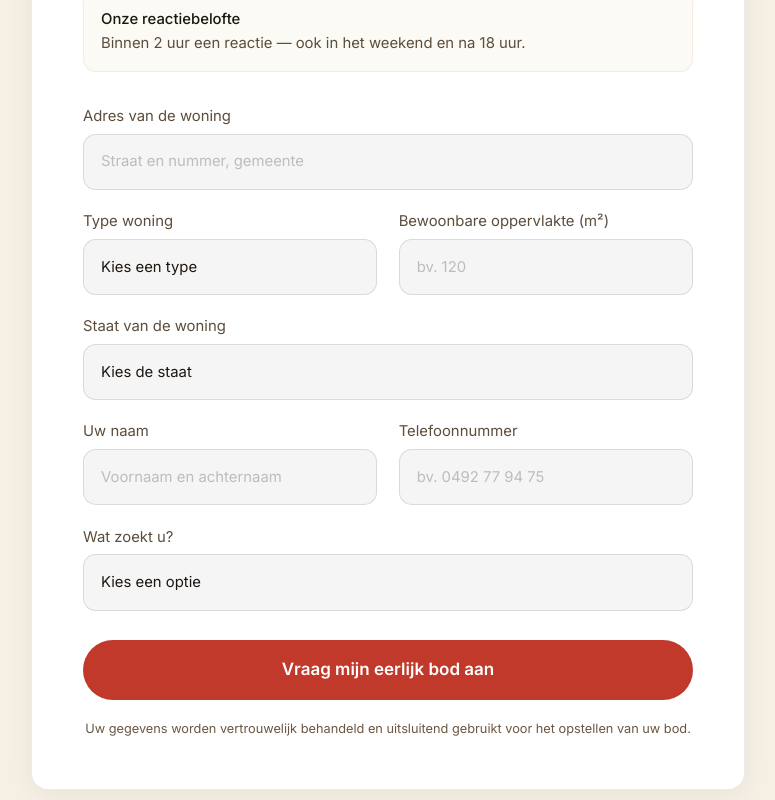
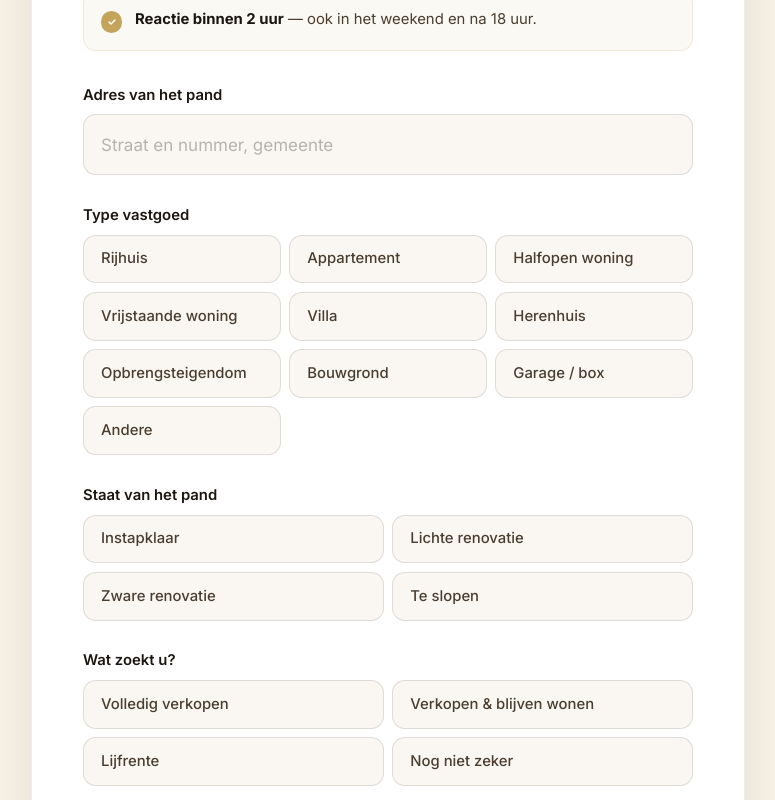
Before and after one commit to bb483/wijkopenpanden, a Next.js app: page / in a window 1280 px wide. Shown: the part 10420-11220 px from the top of the page, without its empty margins (252-1027 px from the left). Built offline with nearby package versions, Linux system fonts and the light colour scheme.

Commit message:
Formulier: klikbare knoppen, opbrengsteigendom, oppervlakte verwijderd

```diff
--- a/components/home/Formulier.tsx
+++ b/components/home/Formulier.tsx
@@ -7,7 +7,6 @@ import Container from "@/components/Container";
 interface FormData {
   adres: string;
   typeWoning: string;
-  oppervlakte: string;
   staat: string;
   naam: string;
   telefoon: string;
@@ -17,7 +16,6 @@ interface FormData {
 const initial: FormData = {
   adres: "",
   typeWoning: "",
-  oppervlakte: "",
   staat: "",
   naam: "",
   telefoon: "",
@@ -29,55 +27,88 @@ type Errors = Partial<Record<keyof FormData, string>>;
 function validate(data: FormData): Errors {
   const e: Errors = {};
   if (!data.adres.trim()) e.adres = "Vul het adres in.";
-  if (!data.typeWoning) e.typeWoning = "Kies een woningtype.";
-  if (!data.oppervlakte || isNaN(Number(data.oppervlakte)) || Number(data.oppervlakte) < 10)
-    e.oppervlakte = "Vul een geldige oppervlakte in (m²).";
-  if (!data.staat) e.staat = "Kies de staat van de woning.";
+  if (!data.typeWoning) e.typeWoning = "Kies een type.";
+  if (!data.staat) e.staat = "Kies de staat.";
   if (!data.naam.trim()) e.naam = "Vul uw naam in.";
   if (!data.telefoon.trim()) e.telefoon = "Vul uw telefoonnummer in.";
-  if (!data.intentie) e.intentie = "Kies wat u zoekt.";
+  if (!data.intentie) e.intentie = "Kies een optie.";
   return e;
 }
 
 const inputBase: React.CSSProperties = {
   width: "100%",
-  background: "rgba(28,22,16,0.04)",
-  border: "1px solid rgba(28,22,16,0.12)",
+  background: "#FAF7F2",
+  border: "1.5px solid rgba(28,22,16,0.12)",
   color: "#1C1610",
   borderRadius: "0.75rem",
-  padding: "0.875rem 1rem",
-  fontSize: "0.875rem",
+  padding: "0.9rem 1rem",
+  fontSize: "1rem",
   outline: "none",
-  transition: "border-color 150ms ease-out, box-shadow 150ms ease-out",
-  appearance: "none" as const,
+  transition: "border-color 150ms, box-shadow 150ms",
 };
 
-function Field({
-  label,
-  error,
-  children,
-}: {
-  label: string;
-  error?: string;
-  children: React.ReactNode;
-}) {
+function Field({ label, error, children }: { label: string; error?: string; children: React.ReactNode }) {
   return (
-    <div className="flex flex-col gap-1.5">
-      <label
-        className="text-sm"
-        style={{ color: "#5C4D3C" }}
-      >
-        {label}
-      </label>
+    <div className="flex flex-col gap-2">
+      <p className="text-sm font-semibold" style={{ color: "#1C1610" }}>{label}</p>
       {children}
-      {error && (
-        <p className="text-xs" style={{ color: "#C0392B" }}>
-          {error}
-        </p>
-      )}
+      {error && <p className="text-sm font-medium" style={{ color: "#C0392B" }}>{error}</p>}
     </div>
   );
 }
+
+function OptionButton({
+  label,
+  selected,
+  onClick,
+}: {
+  label: string;
+  selected: boolean;
+  onClick: () => void;
+}) {
+  return (
+    <button
+      type="button"
+      onClick={onClick}
+      className="px-4 py-3 rounded-xl text-sm font-medium text-left transition-all duration-150"
+      style={{
+        background: selected ? "rgba(196,163,90,0.10)" : "#FAF7F2",
+        border: selected ? "2px solid #C4A35A" : "1.5px solid rgba(28,22,16,0.12)",
+        color: selected ? "#1C1610" : "#4A3D30",
+        fontWeight: selected ? 600 : 500,
+      }}
+    >
+      {label}
+    </button>
+  );
+}
+
+const types = [
+  "Rijhuis",
+  "Appartement",
+  "Halfopen woning",
+  "Vrijstaande woning",
+  "Villa",
+  "Herenhuis",
+  "Opbrengsteigendom",
+  "Bouwgrond",
+  "Garage / box",
+  "Andere",
+];
+
+const staten = [
+  "Instapklaar",
+  "Lichte renovatie",
+  "Zware renovatie",
+  "Te slopen",
+];
+
+const intenties = [
+  "Volledig verkopen",
+  "Verkopen & blijven wonen",
+  "Lijfrente",
+  "Nog niet zeker",
+];
 
 export default function Formulier() {
   const [form, setForm] = useState<FormData>(initial);
@@ -86,10 +117,22 @@ export default function Formulier() {
   const [loading, setLoading] = useState(false);
   const [sendError, setSendError] = useState(false);
 
-  const set =
-    (field: keyof FormData) =>
-    (e: React.ChangeEvent<HTMLInputElement | HTMLSelectElement>) =>
+  const setText = (field: keyof FormData) =>
+    (e: React.ChangeEvent<HTMLInputElement>) =>
       setForm((f) => ({ ...f, [field]: e.target.value }));
+
+  const pick = (field: keyof FormData, value: string) =>
+    setForm((f) => ({ ...f, [field]: value }));
+
+  const handleFocus = (e: React.FocusEvent<HTMLInputElement>) => {
+    e.target.style.borderColor = "#C4A35A";
+    e.target.style.boxShadow = "0 0 0 3px rgba(196,163,90,0.12)";
+  };
+
+  const handleBlur = (e: React.FocusEvent<HTMLInputElement>) => {
+    e.target.style.borderColor = "rgba(28,22,16,0.12)";
+    e.target.style.boxShadow = "none";
+  };
 
   async function handleSubmit(e: FormEvent) {
     e.preventDefault();
@@ -113,11 +156,8 @@ export default function Formulier() {
         }),
       });
       const data = await res.json();
-      if (data.success) {
-        setSubmitted(true);
-      } else {
-        setSendError(true);
-      }
+      if (data.success) setSubmitted(true);
+      else setSendError(true);
     } catch {
       setSendError(true);
     } finally {
@@ -125,27 +165,8 @@ export default function Formulier() {
     }
   }
 
-  const focusStyle = {
-    borderColor: "rgba(196,163,90,0.5)",
-    boxShadow: "0 0 0 3px rgba(196,163,90,0.10)",
-  };
-
-  const handleFocus = (e: React.FocusEvent<HTMLInputElement | HTMLSelectElement>) => {
-    e.target.style.borderColor = "rgba(196,163,90,0.5)";
-    e.target.style.boxShadow = "0 0 0 3px rgba(196,163,90,0.08)";
-  };
-
-  const handleBlur = (e: React.FocusEvent<HTMLInputElement | HTMLSelectElement>) => {
-    e.target.style.borderColor = "rgba(28,22,16,0.12)";
-    e.target.style.boxShadow = "none";
-  };
-
   return (
-    <section
-      id="formulier"
-      className="py-24 md:py-32"
-      style={{ background: "#F5EFE4" }}
-    >
+    <section id="formulier" className="py-24 md:py-32" style={{ background: "#F5EFE4" }}>
       <Container>
         <div className="max-w-2xl mx-auto">
           <motion.div
@@ -154,188 +175,138 @@ export default function Formulier() {
             viewport={{ once: true }}
             transition={{ duration: 0.6, ease: [0.22, 1, 0.36, 1] }}
             className="rounded-2xl p-8 md:p-12"
-            style={{
-              background: "#FFFFFF",
-              border: "1px solid rgba(28,22,16,0.08)",
-              boxShadow: "0 4px 24px rgba(28,22,16,0.06)",
-            }}
+            style={{ background: "#FFFFFF", border: "1px solid rgba(28,22,16,0.08)", boxShadow: "0 4px 32px rgba(28,22,16,0.07)" }}
           >
-            <p
-              className="text-sm font-semibold tracking-widest uppercase mb-3"
-              style={{ color: "#C4A35A" }}
-            >
+            <p className="text-sm font-semibold tracking-widest uppercase mb-3" style={{ color: "#C4A35A" }}>
               Gratis en vrijblijvend
             </p>
             <h2
               className="font-serif font-normal mb-4"
-              style={{
-                fontSize: "clamp(1.75rem, 3.5vw, 2.5rem)",
-                color: "#1C1610",
-                letterSpacing: "-0.02em",
-              }}
+              style={{ fontSize: "clamp(1.75rem, 3.5vw, 2.5rem)", color: "#1C1610", letterSpacing: "-0.02em" }}
             >
               Vraag uw eerlijk bod aan
             </h2>
 
-            {/* Reactiebelofte */}
-            <div
-              className="mb-8 p-4 rounded-xl"
-              style={{
-                background: "rgba(196,163,90,0.06)",
-                border: "1px solid rgba(196,163,90,0.15)",
-              }}
-            >
-              <p className="text-sm font-medium text-[#1C1610] mb-0.5">Onze reactiebelofte</p>
-              <p className="text-sm" style={{ color: "#5C4D3C" }}>
-                Binnen 2 uur een reactie — ook in het weekend en na 18 uur.
+            <div className="mb-8 p-4 rounded-xl flex items-start gap-3" style={{ background: "rgba(196,163,90,0.07)", border: "1px solid rgba(196,163,90,0.18)" }}>
+              <div className="w-5 h-5 rounded-full flex items-center justify-center flex-shrink-0 mt-0.5" style={{ background: "#C4A35A" }}>
+                <svg width="10" height="10" viewBox="0 0 10 10" fill="none">
+                  <path d="M2 5l2 2 4-4" stroke="white" strokeWidth="1.5" strokeLinecap="round" strokeLinejoin="round" />
+                </svg>
+              </div>
+              <p className="text-sm" style={{ color: "#4A3D30" }}>
+                <strong style={{ color: "#1C1610" }}>Reactie binnen 2 uur</strong> — ook in het weekend en na 18 uur.
               </p>
             </div>
 
             {submitted ? (
               <motion.div
-                initial={{ opacity: 1, scale: 0.97 }}
+                initial={{ opacity: 0, scale: 0.97 }}
                 animate={{ opacity: 1, scale: 1 }}
-                transition={{ duration: 0.4, ease: [0.22, 1, 0.36, 1] }}
+                transition={{ duration: 0.4 }}
                 className="py-10 text-center"
               >
-                <div
-                  className="w-12 h-12 mx-auto mb-5 rounded-full flex items-center justify-center"
-                  style={{ background: "rgba(196,163,90,0.1)", border: "1px solid rgba(196,163,90,0.2)" }}
-                >
-                  <svg width="20" height="20" viewBox="0 0 20 20" fill="none">
-                    <path d="M4 10l4 4 8-8" stroke="#C4A35A" strokeWidth="1.75" strokeLinecap="round" strokeLinejoin="round" />
+                <div className="w-14 h-14 mx-auto mb-5 rounded-full flex items-center justify-center" style={{ background: "rgba(196,163,90,0.10)", border: "2px solid rgba(196,163,90,0.25)" }}>
+                  <svg width="24" height="24" viewBox="0 0 24 24" fill="none">
+                    <path d="M5 12l4 4 10-10" stroke="#C4A35A" strokeWidth="2" strokeLinecap="round" strokeLinejoin="round" />
                   </svg>
                 </div>
-                <p className="font-serif text-2xl text-[#1C1610] mb-3">Uw aanvraag is ontvangen.</p>
-                <p className="text-sm" style={{ color: "#5C4D3C" }}>
-                  Wij nemen binnen 2 uur contact met u op — ook in het weekend en na 18 uur. Wij
-                  kijken ernaar uit u een eerlijk bod te doen.
+                <p className="font-serif text-2xl mb-3" style={{ color: "#1C1610" }}>Uw aanvraag is ontvangen.</p>
+                <p className="text-base" style={{ color: "#4A3D30" }}>
+                  Wij nemen binnen 2 uur contact met u op. Wij kijken ernaar uit u een eerlijk bod te doen.
                 </p>
               </motion.div>
             ) : (
-              <form onSubmit={handleSubmit} noValidate className="flex flex-col gap-5">
+              <form onSubmit={handleSubmit} noValidate className="flex flex-col gap-7">
+
                 {/* Adres */}
-                <Field label="Adres van de woning" error={errors.adres}>
+                <Field label="Adres van het pand" error={errors.adres}>
                   <input
-                    id="adres"
                     type="text"
                     placeholder="Straat en nummer, gemeente"
                     value={form.adres}
-                    onChange={set("adres")}
+                    onChange={setText("adres")}
                     onFocus={handleFocus}
                     onBlur={handleBlur}
                     style={inputBase}
-                    className="placeholder:text-[#1C1610]/25"
+                    className="placeholder:text-[#1C1610]/30"
                   />
                 </Field>
 
-                {/* Type + Oppervlakte */}
-                <div className="grid grid-cols-1 sm:grid-cols-2 gap-5">
-                  <Field label="Type woning" error={errors.typeWoning}>
-                    <select
-                      id="typeWoning"
-                      value={form.typeWoning}
-                      onChange={set("typeWoning")}
-                      onFocus={handleFocus}
-                      onBlur={handleBlur}
-                      style={{ ...inputBase, cursor: "pointer" }}
-                    >
-                      <option value="" style={{ background: "#FFFFFF" }}>Kies een type</option>
-                      <option value="appartement" style={{ background: "#FFFFFF" }}>Appartement</option>
-                      <option value="rijwoning" style={{ background: "#FFFFFF" }}>Rijwoning</option>
-                      <option value="halfopen" style={{ background: "#FFFFFF" }}>Halfopen woning</option>
-                      <option value="open" style={{ background: "#FFFFFF" }}>Open bebouwing</option>
-                      <option value="villa" style={{ background: "#FFFFFF" }}>Villa</option>
-                      <option value="andere" style={{ background: "#FFFFFF" }}>Andere</option>
-                    </select>
-                  </Field>
-                  <Field label="Bewoonbare oppervlakte (m²)" error={errors.oppervlakte}>
-                    <input
-                      id="oppervlakte"
-                      type="number"
-                      placeholder="bv. 120"
-                      min="10"
-                      value={form.oppervlakte}
-                      onChange={set("oppervlakte")}
-                      onFocus={handleFocus}
-                      onBlur={handleBlur}
-                      style={inputBase}
-                      className="placeholder:text-[#1C1610]/25"
-                    />
-                  </Field>
-                </div>
+                {/* Type */}
+                <Field label="Type vastgoed" error={errors.typeWoning}>
+                  <div className="grid grid-cols-2 sm:grid-cols-3 gap-2">
+                    {types.map((t) => (
+                      <OptionButton
+                        key={t}
+                        label={t}
+                        selected={form.typeWoning === t}
+                        onClick={() => pick("typeWoning", t)}
+                      />
+                    ))}
+                  </div>
+                </Field>
 
                 {/* Staat */}
-                <Field label="Staat van de woning" error={errors.staat}>
-                  <select
-                    id="staat"
-                    value={form.staat}
-                    onChange={set("staat")}
-                    onFocus={handleFocus}
-                    onBlur={handleBlur}
-                    style={{ ...inputBase, cursor: "pointer" }}
-                  >
-                    <option value="" style={{ background: "#FFFFFF" }}>Kies de staat</option>
-                    <option value="instapklaar" style={{ background: "#FFFFFF" }}>Instapklaar</option>
-                    <option value="lichte-renovatie" style={{ background: "#FFFFFF" }}>Lichte renovatie nodig</option>
-                    <option value="zware-renovatie" style={{ background: "#FFFFFF" }}>Zware renovatie nodig</option>
-                    <option value="te-slopen" style={{ background: "#FFFFFF" }}>Te slopen</option>
-                  </select>
+                <Field label="Staat van het pand" error={errors.staat}>
+                  <div className="grid grid-cols-2 gap-2">
+                    {staten.map((s) => (
+                      <OptionButton
+                        key={s}
+                        label={s}
+                        selected={form.staat === s}
+                        onClick={() => pick("staat", s)}
+                      />
+                    ))}
+                  </div>
+                </Field>
+
+                {/* Intentie */}
+                <Field label="Wat zoekt u?" error={errors.intentie}>
+                  <div className="grid grid-cols-1 sm:grid-cols-2 gap-2">
+                    {intenties.map((item) => (
+                      <OptionButton
+                        key={item}
+                        label={item}
+                        selected={form.intentie === item}
+                        onClick={() => pick("intentie", item)}
+                      />
+                    ))}
+                  </div>
                 </Field>
 
                 {/* Naam + Telefoon */}
                 <div className="grid grid-cols-1 sm:grid-cols-2 gap-5">
                   <Field label="Uw naam" error={errors.naam}>
                     <input
-                      id="naam"
                       type="text"
                       placeholder="Voornaam en achternaam"
                       value={form.naam}
-                      onChange={set("naam")}
+                      onChange={setText("naam")}
                       onFocus={handleFocus}
                       onBlur={handleBlur}
                       style={inputBase}
-                      className="placeholder:text-[#1C1610]/25"
+                      className="placeholder:text-[#1C1610]/30"
                     />
                   </Field>
                   <Field label="Telefoonnummer" error={errors.telefoon}>
                     <input
-                      id="telefoon"
                       type="tel"
-                      placeholder="bv. 0492 77 94 75"
+                      placeholder="0492 77 94 75"
                       value={form.telefoon}
-                      onChange={set("telefoon")}
+                      onChange={setText("telefoon")}
                       onFocus={handleFocus}
                       onBlur={handleBlur}
                       style={inputBase}
-                      className="placeholder:text-[#1C1610]/25"
+                      className="placeholder:text-[#1C1610]/30"
                     />
                   </Field>
                 </div>
 
-                {/* Intentie */}
-                <Field label="Wat zoekt u?" error={errors.intentie}>
-                  <select
-                    id="intentie"
-                    value={form.intentie}
-                    onChange={set("intentie")}
-                    onFocus={handleFocus}
-                    onBlur={handleBlur}
-                    style={{ ...inputBase, cursor: "pointer" }}
-                  >
-                    <option value="" style={{ background: "#FFFFFF" }}>Kies een optie</option>
-                    <option value="volledig-verkopen" style={{ background: "#FFFFFF" }}>Volledig verkopen</option>
-                    <option value="blijven-wonen" style={{ background: "#FFFFFF" }}>Verkopen en blijven wonen</option>
-                    <option value="lijfrente" style={{ background: "#FFFFFF" }}>Lijfrente</option>
-                    <option value="nog-niet-zeker" style={{ background: "#FFFFFF" }}>Nog niet zeker</option>
-                  </select>
-                </Field>
-
                 <button
                   type="submit"
                   disabled={loading}
-                  className="w-full rounded-full py-4 text-base font-semibold text-white transition-colors duration-200 mt-2 disabled:opacity-60"
-                  style={{ background: "#C0392B" }}
+                  className="w-full rounded-full py-4 text-base font-semibold text-white transition-colors duration-200 disabled:opacity-60"
+                  style={{ background: "#C0392B", fontSize: "1.0625rem" }}
                   onMouseEnter={(e) => { if (!loading) e.currentTarget.style.background = "#a93226"; }}
                   onMouseLeave={(e) => { if (!loading) e.currentTarget.style.background = "#C0392B"; }}
                 >
@@ -343,17 +314,13 @@ export default function Formulier() {
                 </button>
 
                 {sendError && (
-                  <p className="text-sm text-center" style={{ color: "#C0392B" }}>
+                  <p className="text-sm text-center font-medium" style={{ color: "#C0392B" }}>
                     Er ging iets mis. Bel ons op 0492 77 94 75 of probeer opnieuw.
                   </p>
                 )}
 
-                <p
-                  className="text-xs text-center"
-                  style={{ color: "#6B5744" }}
-                >
-                  Uw gegevens worden vertrouwelijk behandeld en uitsluitend gebruikt voor het
-                  opstellen van uw bod.
+                <p className="text-xs text-center" style={{ color: "#7A6B5C" }}>
+                  Uw gegevens worden vertrouwelijk behandeld en uitsluitend gebruikt voor het opstellen van uw bod.
                 </p>
               </form>
             )}
```
